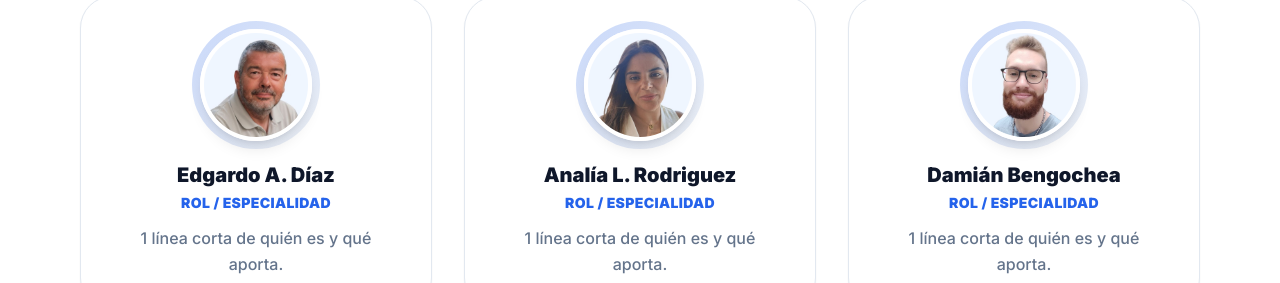
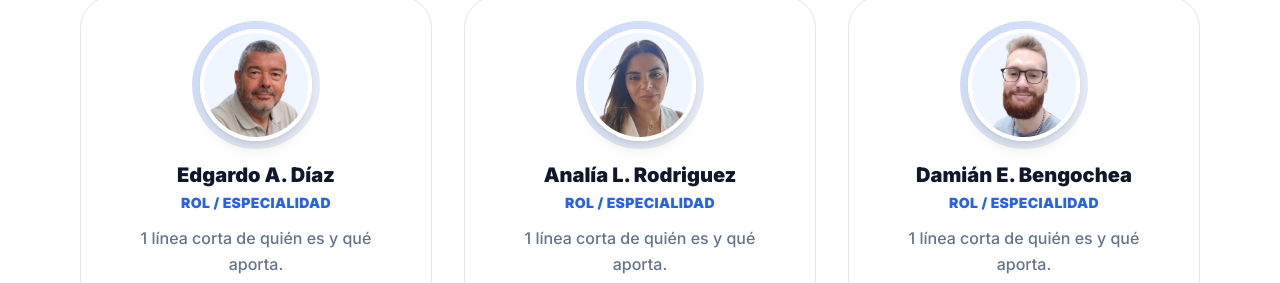
Before and after one commit to BengoDamian/oriavision-hub, a Next.js app: page / in a window 1280 px wide. Shown: the part 3889-4172 px from the top of the page. Built offline with nearby package versions, Linux system fonts and the light colour scheme.

Commit message:
Update page.tsx

```diff
--- a/src/app/page.tsx
+++ b/src/app/page.tsx
@@ -27,7 +27,7 @@ const TEAM = [
     img: "/team/persona-2.jpg",
   },
   {
-    name: "Damián Bengochea",
+    name: "Damián E. Bengochea",
     role: "Rol / Especialidad",
     bio: "1 línea corta de quién es y qué aporta.",
     img: "/team/persona-3.jpg",
```
